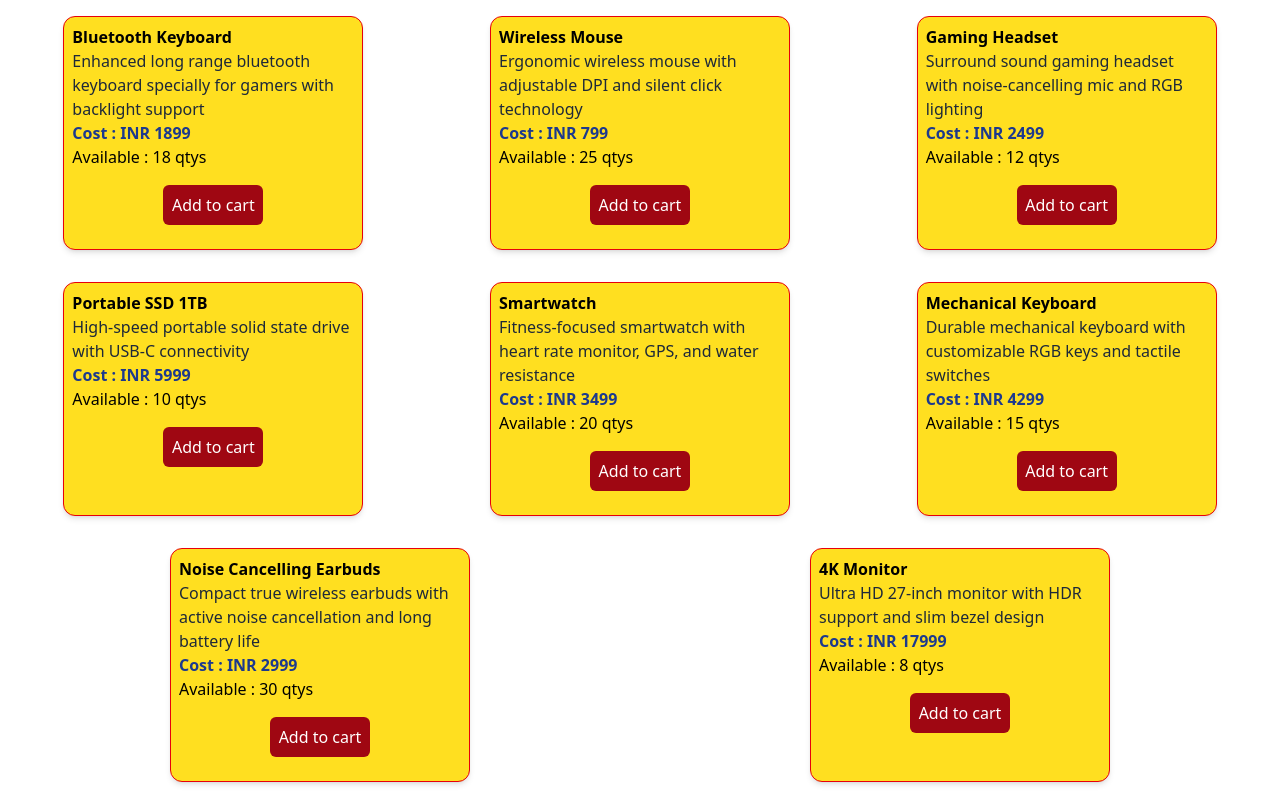
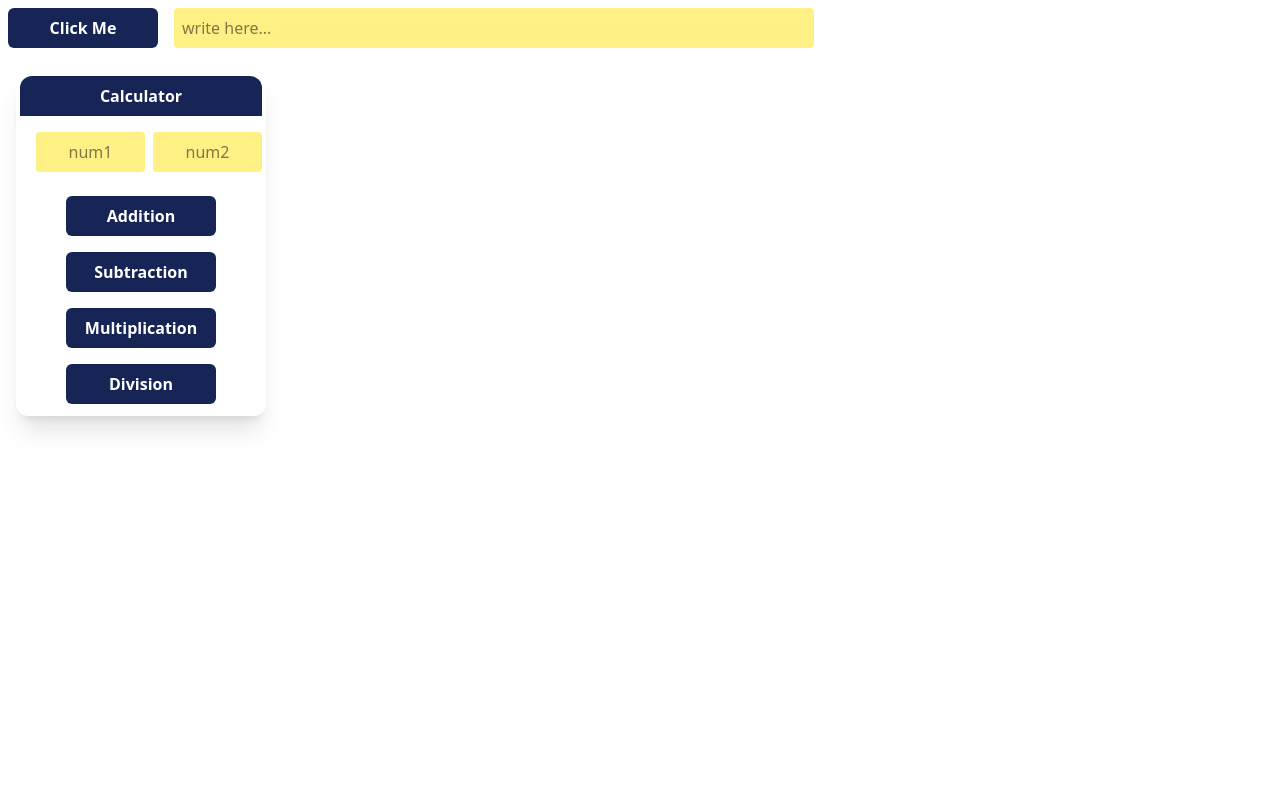
Before and after one commit to shrenikgit77/B1-Nyera-JavaBasics, a React (Vite) app in the folder Front End/React/react-features/: page / in a window 1280 px wide. Built offline with nearby package versions, Linux system fonts and the light colour scheme.

Commit message:
events in react

```diff
--- a/Front End/React/react-features/src/App.jsx
+++ b/Front End/React/react-features/src/App.jsx
@@ -1,10 +1,12 @@
 import './App.css'
 import Example1 from './feature1/Index'
+import Example2 from './feature2/Index'
 
 let App = () => {
   return (
     <>
-      <Example1 />
+      {/* <Example1 /> */}
+      <Example2 />
     </>
   )
 }
--- a/Front End/React/react-features/src/feature1/Product.jsx
+++ b/Front End/React/react-features/src/feature1/Product.jsx
@@ -3,19 +3,19 @@
 let Product = (props) => {
     return (
         <>
-            {props.stock.map(item=>
+
             <div className="m-4 p-2 bg-yellow-300 rounded-xl shadow-md border-1 border-red-600 w-[300px]">
                 <div className="text-black">
-                        <p><b>{item.title}</b></p>
-                        <p className="text-gray-800">{item.description}</p>
-                        <p className="text-blue-900"><b>Cost : {item.cost}</b></p>
-                        <p>Available : {item.available} qtys</p>
+                    <p><b>{props.info.title}</b></p>
+                    <p className="text-gray-800">{props.info.description}</p>
+                    <p className="text-blue-900"><b>Cost : {props.info.cost}</b></p>
+                    <p>Available : {props.info.available} qtys</p>
                 </div>
                 <div className="flex justify-center">
                     <button className="p-2 text-center m-4 w-[100px] bg-red-800 text-white hover:bg-red-900 rounded-md hover:shadow-md">Add to cart</button>
                 </div>
             </div>
-            )}
+
         </>
     )
 }
--- a/Front End/React/react-features/src/feature1/ProductList.jsx
+++ b/Front End/React/react-features/src/feature1/ProductList.jsx
@@ -16,7 +16,9 @@ let ProductList = () => {
     return (
         <>
             <div className="flex justify-around flex-wrap">
-                <Product stock={stock} />
+                {stock.map(item=>
+                    <Product info={{...item}} />
+                )}
             </div>
         </>
     )
--- /dev/null
+++ b/Front End/React/react-features/src/feature2/Calculator.jsx
@@ -0,0 +1,35 @@
+
+
+let Calculator = () => {
+    return (
+        <div>
+            <div className="w-[250px] rounded-xl shadow-xl hover:shadow-gray-950 p-1 m-4">
+                <h1 className="bg-blue-950 rounded-t-xl p-2 text-white font-bold text-center">Calculator</h1>
+                <div className="grid-cols-2 grid gap-2 p-2">
+                    <input type="text" placeholder="num1" className="p-2 m-2 border-black bg-yellow-200 rounded w-full text-center" />
+                    <input type="text" placeholder="num2" className="p-2 m-2 border-black bg-yellow-200 rounded w-full text-center" />
+                </div>
+
+                <div className="flex-col flex justify-center items-center">
+                    <button className="bg-blue-950 text-white text-md font-bold text-center m-2 p-2 hover:shadow-md rounded-md w-[150px]">
+                        Addition
+                    </button>
+
+                     <button className="bg-blue-950 text-white text-md font-bold text-center m-2 p-2 hover:shadow-md rounded-md w-[150px]">
+                        Subtraction
+                    </button>
+
+                     <button className="bg-blue-950 text-white text-md font-bold text-center m-2 p-2 hover:shadow-md rounded-md w-[150px]">
+                        Multiplication
+                    </button>
+
+                     <button className="bg-blue-950 text-white text-md font-bold text-center m-2 p-2 hover:shadow-md rounded-md w-[150px]">
+                        Division
+                    </button>
+                </div>
+            </div>
+        </div>
+    )
+}
+
+export default Calculator;
--- /dev/null
+++ b/Front End/React/react-features/src/feature2/Index.jsx
@@ -0,0 +1,28 @@
+import Calculator from "./Calculator";
+
+
+let Example2 = () => {
+
+
+    let button_click = (color) => {
+        alert("You just clicked button");
+    }
+
+    let textbox_change = (event) => {
+        console.log(event.target.value);
+    }
+
+    return (
+        <>
+            <button onClick={()=>button_click("red")} className="bg-blue-950 text-white text-md font-bold text-center m-2 p-2 hover:shadow-md rounded-md w-[150px]">
+                Click Me
+            </button>
+
+            <input onChange={(e)=>textbox_change(e)} type="text" placeholder="write here..." className="p-2 m-2 border-black bg-yellow-200 rounded w-1/2" />
+
+            <Calculator />
+        </>
+    )
+}
+
+export default Example2;
```
Lines whose indentation alone changed are shown as unchanged.
